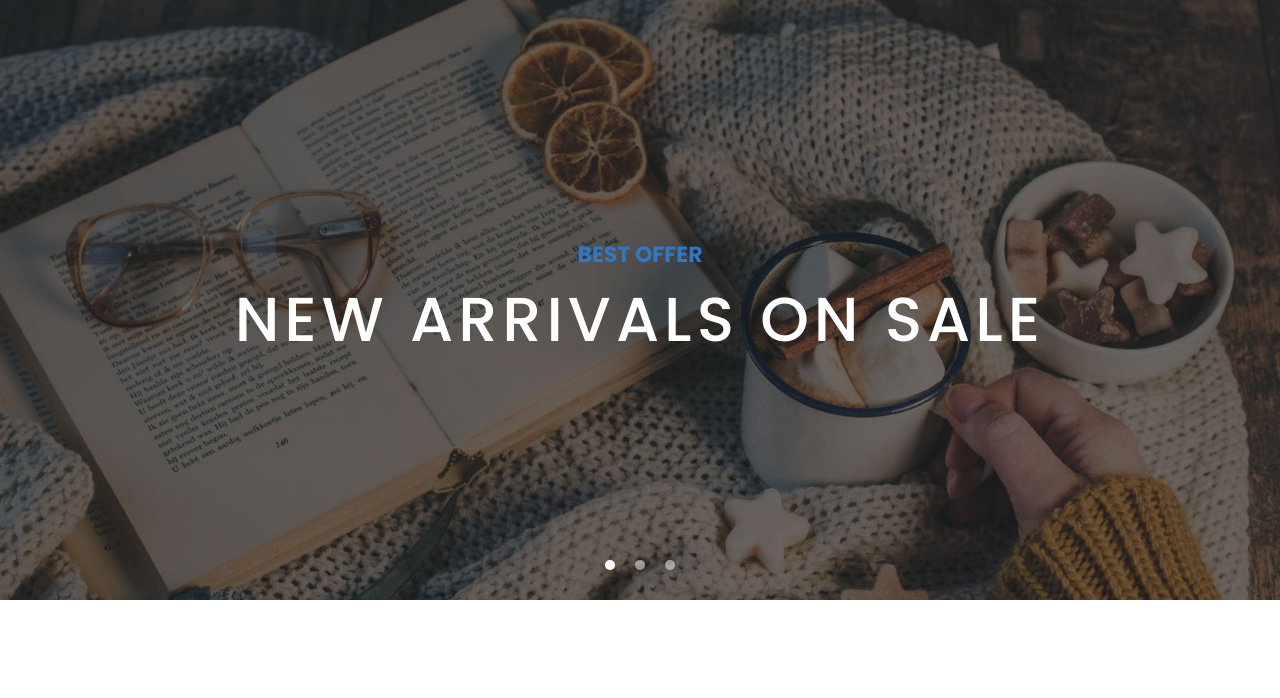
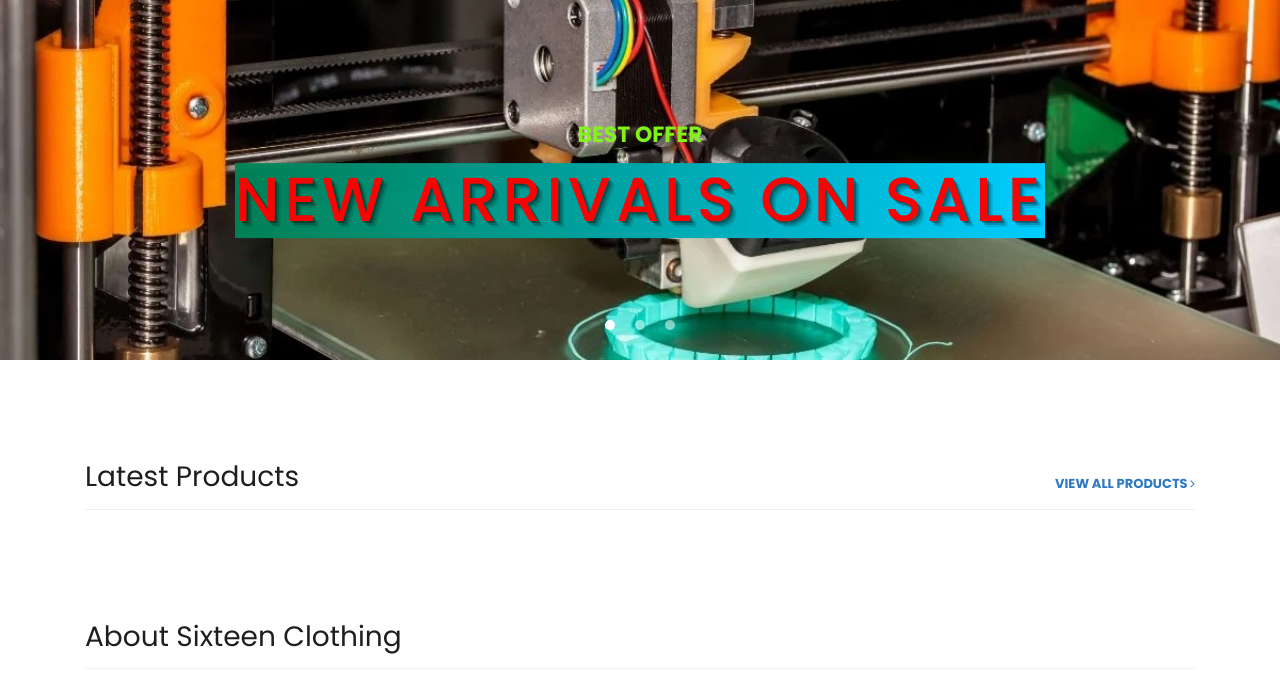
Before and after one commit to lma3ti/Machines-Tools, a Node server app: page / in a window 1280 px wide. Shown: the part 80-778 px from the top of the page. Run offline with Node 20, Linux system fonts and the light colour scheme; data that the repository does not hold is empty; some libraries are stand-ins or nearby versions.

Commit message:
Initial commit

```diff
--- a/assets/css/templatemo-sixteen.css
+++ b/assets/css/templatemo-sixteen.css
@@ -1,10 +1,4 @@
-/*
 
-TemplateMo 546 Sixteen Clothing
-
-https://templatemo.com/tm-546-sixteen-clothing
-
-*/
 body {
   font-family: 'Poppins', sans-serif;
   overflow-x: hidden;
@@ -317,7 +311,7 @@ header .navbar {
 }
 
 .banner-item-01 {
-	padding: 300px 0px;
+	padding: 180px 0px;
 	background-image: url(../images/slide_01.jpg);
 	background-size: cover;
 	background-repeat: no-repeat;
@@ -325,7 +319,7 @@ header .navbar {
 }
 
 .banner-item-02 {
-	padding: 300px 0px;
+	padding: 180px 0px;
 	background-image: url(../images/slide_02.jpg);
 	background-size: cover;
 	background-repeat: no-repeat;
@@ -333,7 +327,7 @@ header .navbar {
 }
 
 .banner-item-03 {
-	padding: 300px 0px;
+	padding: 180px 0px;
 	background-image: url(../images/slide_03.jpg);
 	background-size: cover;
 	background-repeat: no-repeat;
@@ -353,7 +347,7 @@ header .navbar {
 }
 
 .banner .text-content h4 {
-	color: #2e78c4;
+	color: #82f219;
 	font-size: 22px;
 	text-transform: uppercase;
 	font-weight: 700;
@@ -361,10 +355,17 @@ header .navbar {
 }
 
 .banner .text-content h2 {
-	color: #fff;
+	color: #f70505;
 	font-size: 62px;
 	text-transform: uppercase;
 	letter-spacing: 5px;
+	background: linear-gradient(to right, rgba(0, 130, 85, 0.968), rgb(0, 204, 255));
+	padding: 5 100px;
+	display: inline-block;
+	text-shadow:
+	2px 2px 0px rgba(0, 0, 0, 0.3),  /* Bottom-right shadow */
+	4px 4px 0px rgba(0, 0, 0, 0.2),  /* Deeper shadow for depth */
+	6px 6px 0px rgba(0, 0, 0, 0.1);  /* Fainter shadow for a smooth 3D effect */
 }
 
 .owl-banner .owl-dots .owl-dot {
```
Also changed, not shown: assets/images/slide_01.jpg, assets/images/slide_02.jpg.
